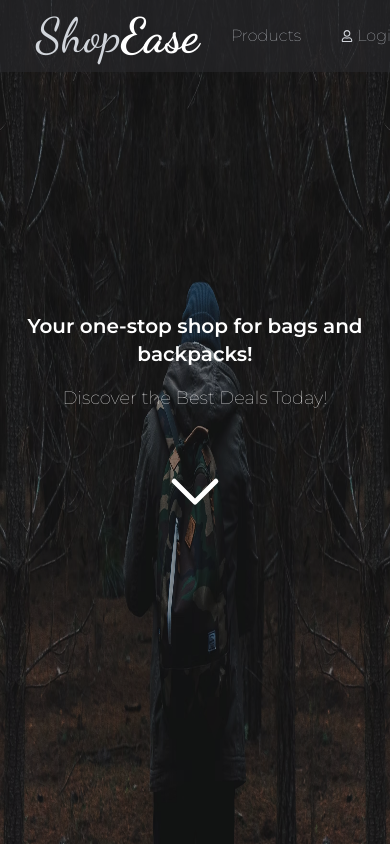
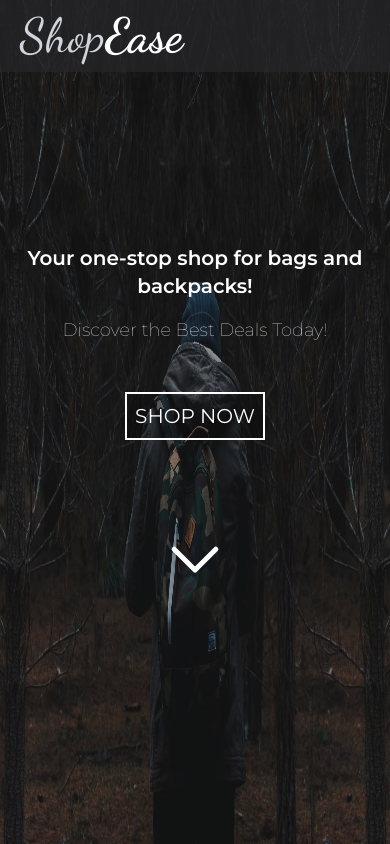
Before and after one commit to locbuigia/shop-ease-web-app, a React (Vite) app: page / in a window 390 px wide. Shown: the top 844 px of the page. Built offline with nearby package versions, Linux system fonts and the light colour scheme.

Commit message:
Make the app responsive

```diff
--- a/src/components/Favorites.jsx
+++ b/src/components/Favorites.jsx
@@ -7,7 +7,7 @@ const Favorites = () => {
     <>
       <a name="favorites" />
       <div className="bg-black text-white w-full text-center py-12 justify-items-center">
-        <h1 className="text-4xl font-serif">Our Favorites</h1>
+        <h1 className="text-5xl font-serif">Our Favorites</h1>
         <div className="grid grid-cols-1 md:grid-cols-2 xl:grid-cols-4 w-11/12 justify-items-center ">
           {items.map(
             (item) => item.isFavorite && <Product key={item.id} item={item} />
--- a/src/components/Hero.jsx
+++ b/src/components/Hero.jsx
@@ -1,10 +1,12 @@
 import React from "react";
 import backgroundImg from "../assets/images/shopping-background.jpg";
 import { GoChevronDown } from "react-icons/go";
+import { useNavigate } from "react-router-dom";
 
 const Hero = () => {
+  const navigate = useNavigate();
   return (
-    <section className="w-full">
+    <section className="w-full h-full">
       <img className="w-full h-screen" src={backgroundImg} />
       <div className="absolute inset-0 flex items-center justify-center bg-black bg-opacity-40 ">
         <div className="text-center leading-loose">
@@ -14,11 +16,17 @@ const Hero = () => {
           <h1 className="text-white text-lg md:text-3xl mt-4 font-thin">
             Discover the Best Deals Today!
           </h1>
+          <button
+            onClick={() => navigate("/products")}
+            className="mt-12 text-xl border-2 border-white p-2 text-white bg-black bg-opacity-20 hover:bg-white hover:text-black duration-300"
+          >
+            SHOP NOW
+          </button>
           <a href="#favorites">
             <GoChevronDown
               size={80}
               color="white"
-              className="mt-10 w-full hover:scale-125 transition-transform duration-300"
+              className="mt-20 w-full hover:scale-125 transition-transform duration-300"
             />
           </a>
         </div>
--- a/src/components/Navbar.jsx
+++ b/src/components/Navbar.jsx
@@ -59,7 +59,7 @@ const Navbar = () => {
 
   return (
     <header
-      className={`bg-zinc-800 bg-opacity-70 py-2 px-4 fixed w-full top-0 z-10 transition-transform duration-300 ${
+      className={`bg-zinc-800 bg-opacity-70 py-2 px-0 sm:px-2 md:px-4 fixed w-full top-0 z-10 transition-transform duration-300 ${
         showNavBar && !showLoginModal ? "translate-y-0" : "-translate-y-full"
       }`}
     >
@@ -71,7 +71,7 @@ const Navbar = () => {
           <h1 className="text-gray-300">Shop</h1>
           <h1 className="font-bold">Ease</h1>
         </NavLink>
-        <nav className="font-thin flex">
+        <nav className="font-thin flex  invisible sm:visible">
           <NavLink
             className={linkClass}
             to="/products"
@@ -85,7 +85,7 @@ const Navbar = () => {
           </NavLink>
           {!isUserLoggedIn ? (
             <NavLink
-              className="text-gray-300 hover:bg-gray-600 hover:text-white rounded-md px-3 py-2 mr-4"
+              className="text-gray-300 hover:bg-gray-600 hover:text-white rounded-md px-3 py-2 mr-4 invisible sm:visible"
               onClick={() => dispatch(setShowLoginModal(!showLoginModal))}
             >
               <div className="flex justify-center items-center ">
@@ -96,7 +96,7 @@ const Navbar = () => {
           ) : (
             <NavLink
               disabled={!showNavBar}
-              className="text-gray-300 hover:bg-gray-600 hover:text-white rounded-md px-3 py-2 mr-4"
+              className="text-gray-300 hover:bg-gray-600 hover:text-white rounded-md px-3 py-2 mr-4 invisible sm:visible"
               onClick={handleSignOut}
             >
               <div className="flex justify-center items-center ">
--- a/src/components/Product.jsx
+++ b/src/components/Product.jsx
@@ -4,7 +4,7 @@ const Product = ({ item }) => {
   return (
     <div
       key={item.id}
-      className="flex flex-col justify-center items-center w-96 h-96 hover:scale-110 transition-transform duration-300 my-12"
+      className="flex flex-col justify-center items-center w-96 h-96 hover:scale-110 duration-300 my-12"
     >
       <img className="p-12" src={item.image} />
       <h1 className="text-sm md:text-2xl">{item.name.toUpperCase()}</h1>
--- a/src/components/ProductFilter.jsx
+++ b/src/components/ProductFilter.jsx
@@ -79,8 +79,8 @@ const ProductFilter = () => {
   };
 
   return (
-    <div className="text-white mx-9 pt-5 leading-loose tracking-wide font-thin">
-      <div className="flex font-thin text-base mb-10 items-center">
+    <div className="sm:block text-sm sm:text-base text-white mx-9 pt-5 leading-loose tracking-wide font-thin">
+      <div className="flex font-thin mb-10 items-center">
         <button onClick={() => navigate("/")}>
           <h1 className="mr-2 hover:text-gray-400">Home</h1>
         </button>
@@ -126,10 +126,9 @@ const ProductFilter = () => {
       <h1 className="font-bold mt-16">Filter by</h1>
       <p className="text-gray-500">___________________</p>
       <h1>Price</h1>
-      <div>
+      <div className="mt-4 max-w-44">
         <RangeSlider
           id="price-range-slider"
-          className="mt-4"
           rangeSlideDisabled={true}
           min={minPriceRange}
           max={maxPriceRange}
--- a/src/components/ProductSort.jsx
+++ b/src/components/ProductSort.jsx
@@ -44,7 +44,7 @@ const ProductSort = () => {
   };
 
   return (
-    <div className="flex mx-20 justify-between items-center font-thin">
+    <div className="sm:flex ml-5 md:mx-20 text-sm sm:text-base justify-between items-center font-thin">
       <h1>{displayedItems.length} products</h1>
       <div className="flex items-center hover:text-gray-400">
         <h1>Sort by: </h1>
--- a/src/components/ProductType.jsx
+++ b/src/components/ProductType.jsx
@@ -27,7 +27,7 @@ const ProductType = () => {
         onClick={() => handleOnClick(BAG_TYPE_BACKPACK)}
         className="relative w-full h-full"
       >
-        <img className="w-full h-[42rem]" src={backpackImg} />
+        <img className="w-full h-[20rem] md:h-[42rem]" src={backpackImg} />
         <div className="absolute flex justify-center items-center bottom-0 w-full h-full text-[0px] hover:text-3xl hover:bg-black hover:bg-opacity-60 duration-500">
           <h1>BACKPACK</h1>
         </div>
@@ -37,7 +37,7 @@ const ProductType = () => {
         onClick={() => handleOnClick(BAG_TYPE_DUFFLE)}
         className="relative w-full h-full"
       >
-        <img className="w-full h-[42rem]" src={duffleImg} />
+        <img className="w-full h-[20rem] md:h-[42rem]" src={duffleImg} />
         <div className="absolute flex justify-center items-center bottom-0 w-full h-full text-[0px] hover:text-3xl hover:bg-black hover:bg-opacity-60 duration-500">
           DUFFLE
         </div>
@@ -47,7 +47,7 @@ const ProductType = () => {
         onClick={() => handleOnClick(BAG_TYPE_TRAVEL)}
         className="relative w-full h-full"
       >
-        <img className="w-full h-[42rem]" src={travelImg} />
+        <img className="w-full h-[20rem] md:h-[42rem]" src={travelImg} />
         <div className="absolute flex justify-center items-center bottom-0 w-full h-full text-[0px] hover:text-3xl hover:bg-black hover:bg-opacity-60 duration-500">
           TRAVEL
         </div>
--- a/src/pages/HomePage.jsx
+++ b/src/pages/HomePage.jsx
@@ -6,7 +6,7 @@ import ProductType from "../components/ProductType";
 
 const HomePage = () => {
   return (
-    <div>
+    <div className="w-full h-full">
       <Hero />
       <ProductType />
       <Favorites />
--- a/src/pages/ProductsPage.jsx
+++ b/src/pages/ProductsPage.jsx
@@ -10,17 +10,19 @@ const ProductsPage = () => {
   return (
     <>
       <a name="top" />
-      <div className="flex bg-black w-full py-20 ">
+      <div className="sm:flex bg-black w-full py-20 ">
         <ProductFilter />
-        <div className="text-white flex flex-col w-10/12 mt-24">
-          <h1 className="text-5xl mb-8 ml-20">All Products</h1>
+        <div className="w-full text-white flex flex-col mt-4 sm:mt-24 mx-4">
+          <h1 className="text-2xl md:text-5xl my-8 md:my-4 ml-5 md:ml-20">
+            All Products
+          </h1>
           <ProductSort />
           {displayedItems.length === 0 && (
             <div className="h-96 mx-20 flex flex-col justify-center items-center">
               <h1 className="text-white text-3xl">No product found!</h1>
             </div>
           )}
-          <div className="grid grid-cols-1 md:grid-cols-2 justify-items-center">
+          <div className="grid grid-cols-1 lg:grid-cols-2 justify-items-center md:mx-10">
             {displayedItems.length > 0 &&
               displayedItems.map((item) => (
                 <Product key={item.id} item={item} />
```
